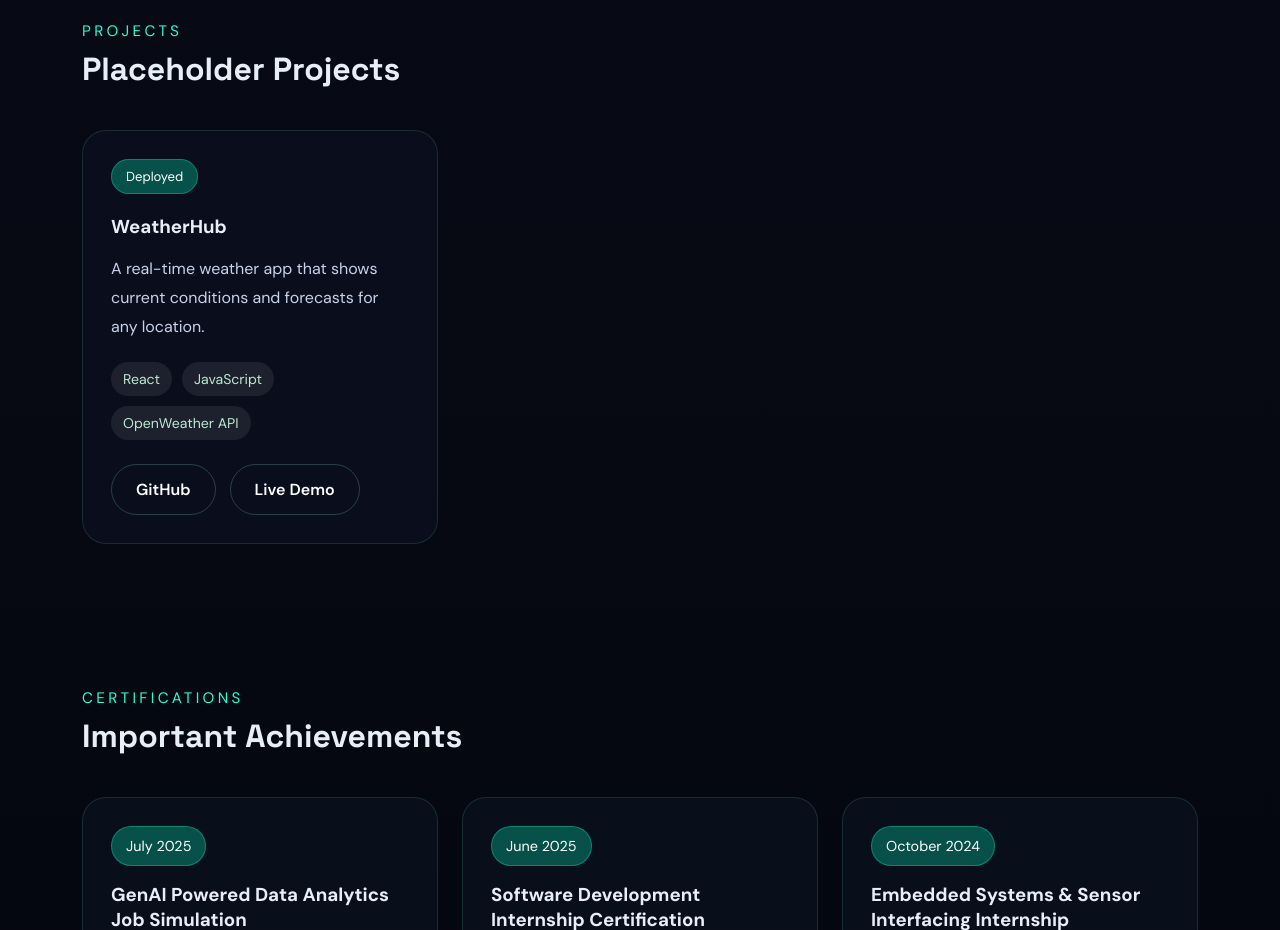
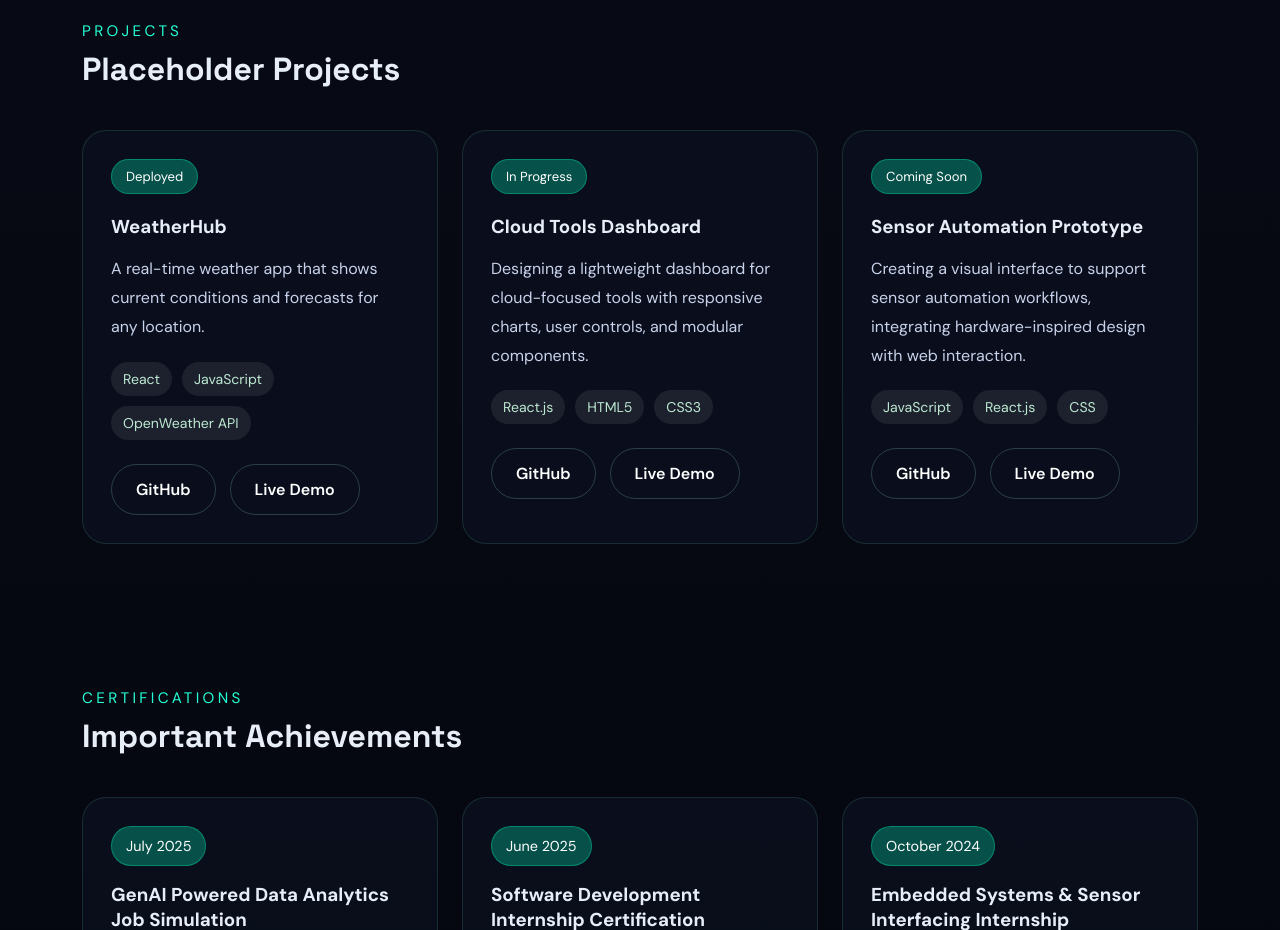
Before and after one commit to ragul-dev005/portfolio, a React (Create React App) app: page / in a window 1280 px wide. Shown: the part 3100-4030 px from the top of the page. Built offline with nearby package versions, Linux system fonts and the light colour scheme.

Commit message:
Add projects to portfolio

```diff
--- a/src/data/portfolioData.js
+++ b/src/data/portfolioData.js
@@ -82,24 +82,24 @@ export const projects = [
     github: 'https://github.com/ragul-dev005/weatherhub.git',
 
   },
-  // {
-  //   title: 'Cloud Tools Dashboard',
-  //   description:
-  //     'Designing a lightweight dashboard for cloud-focused tools with responsive charts, user controls, and modular components.',
-  //   stack: ['React.js', 'HTML5', 'CSS3'],
-  //   status: 'In Progress',
-  //   github: '#',
-  //   demo: '#',
-  // },
-  // {
-  //   title: 'Sensor Automation Prototype',
-  //   description:
-  //     'Creating a visual interface to support sensor automation workflows, integrating hardware-inspired design with web interaction.',
-  //   stack: ['JavaScript', 'React.js', 'CSS'],
-  //   status: 'Coming Soon',
-  //   github: '#',
-  //   demo: '#',
-  // },
+  {
+    title: 'Cloud Tools Dashboard',
+    description:
+      'Designing a lightweight dashboard for cloud-focused tools with responsive charts, user controls, and modular components.',
+    stack: ['React.js', 'HTML5', 'CSS3'],
+    status: 'In Progress',
+    github: '#',
+    demo: '#',
+  },
+  {
+    title: 'Sensor Automation Prototype',
+    description:
+      'Creating a visual interface to support sensor automation workflows, integrating hardware-inspired design with web interaction.',
+    stack: ['JavaScript', 'React.js', 'CSS'],
+    status: 'Coming Soon',
+    github: '#',
+    demo: '#',
+  },
 ];
 
 export const certifications = [
```
